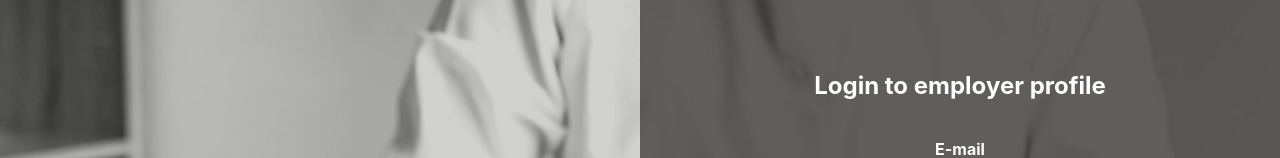
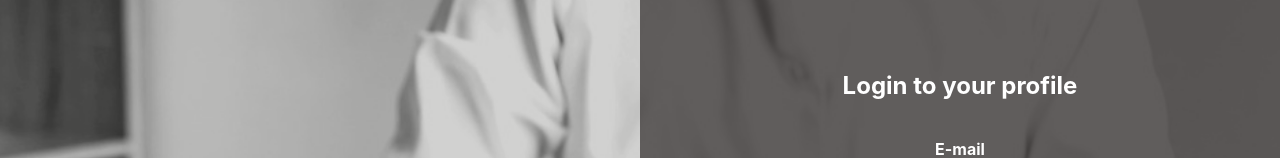
Before and after one commit to stelmaszczykadrian/jobFever-frontend, a React (Create React App) app in the folder jobfever/: page /employer/login in a window 1280 px wide. Shown: the part 152-310 px from the top of the page. Built offline with nearby package versions, Linux system fonts and the light colour scheme.

Commit message:
Refactor: Updated text in a div element

```diff
--- a/jobfever/src/components/organisms/LoginContainer.jsx
+++ b/jobfever/src/components/organisms/LoginContainer.jsx
@@ -91,7 +91,7 @@ export default function LoginContainer(props) {
                 <StyledText
                     color="white"
                     tag={"h2"}
-                    text={"Login to employer profile"}
+                    text={"Login to your profile"}
                 />
                 <form onSubmit={handleSubmit}>
                     <FormControl width="40">
```
